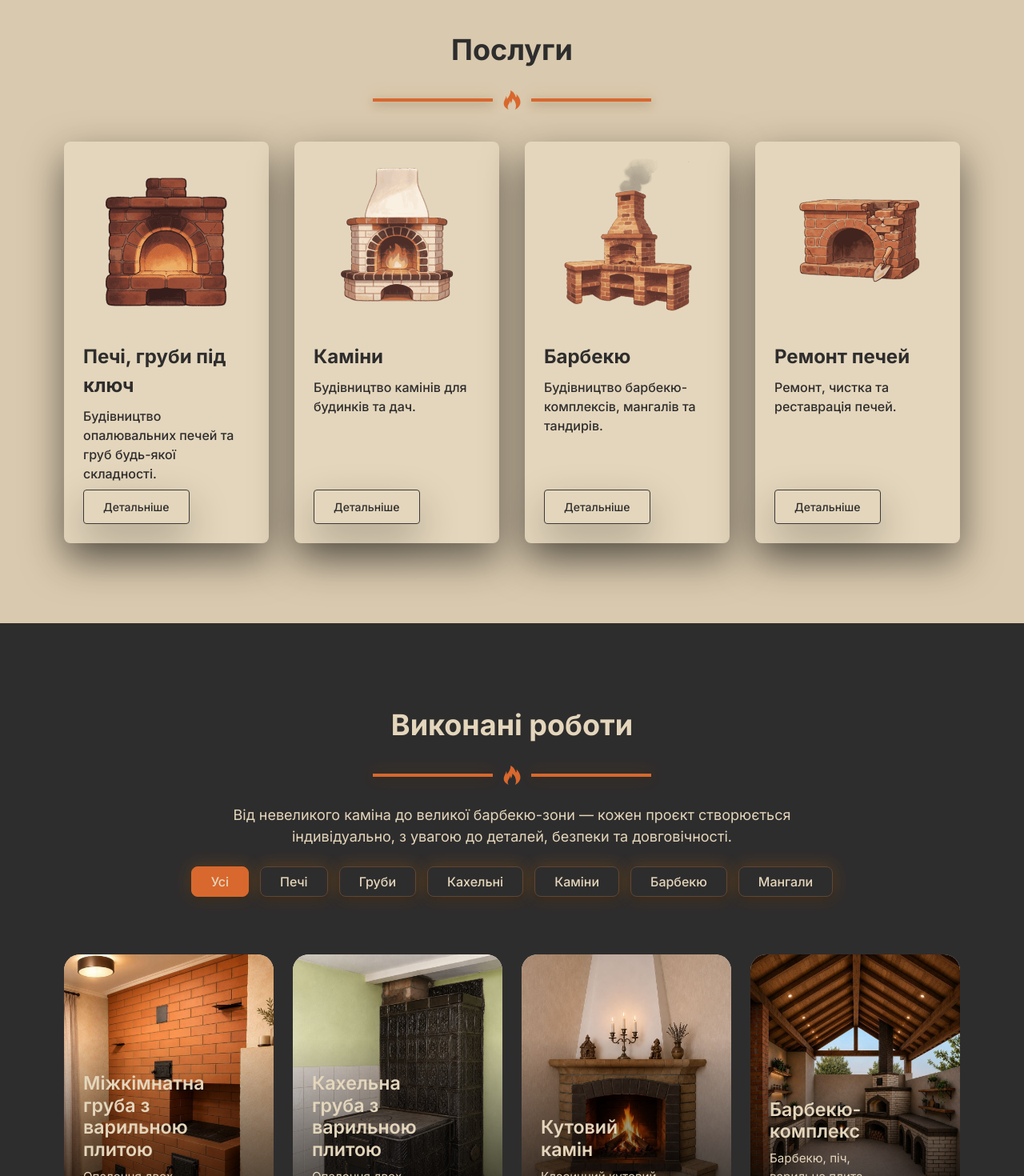
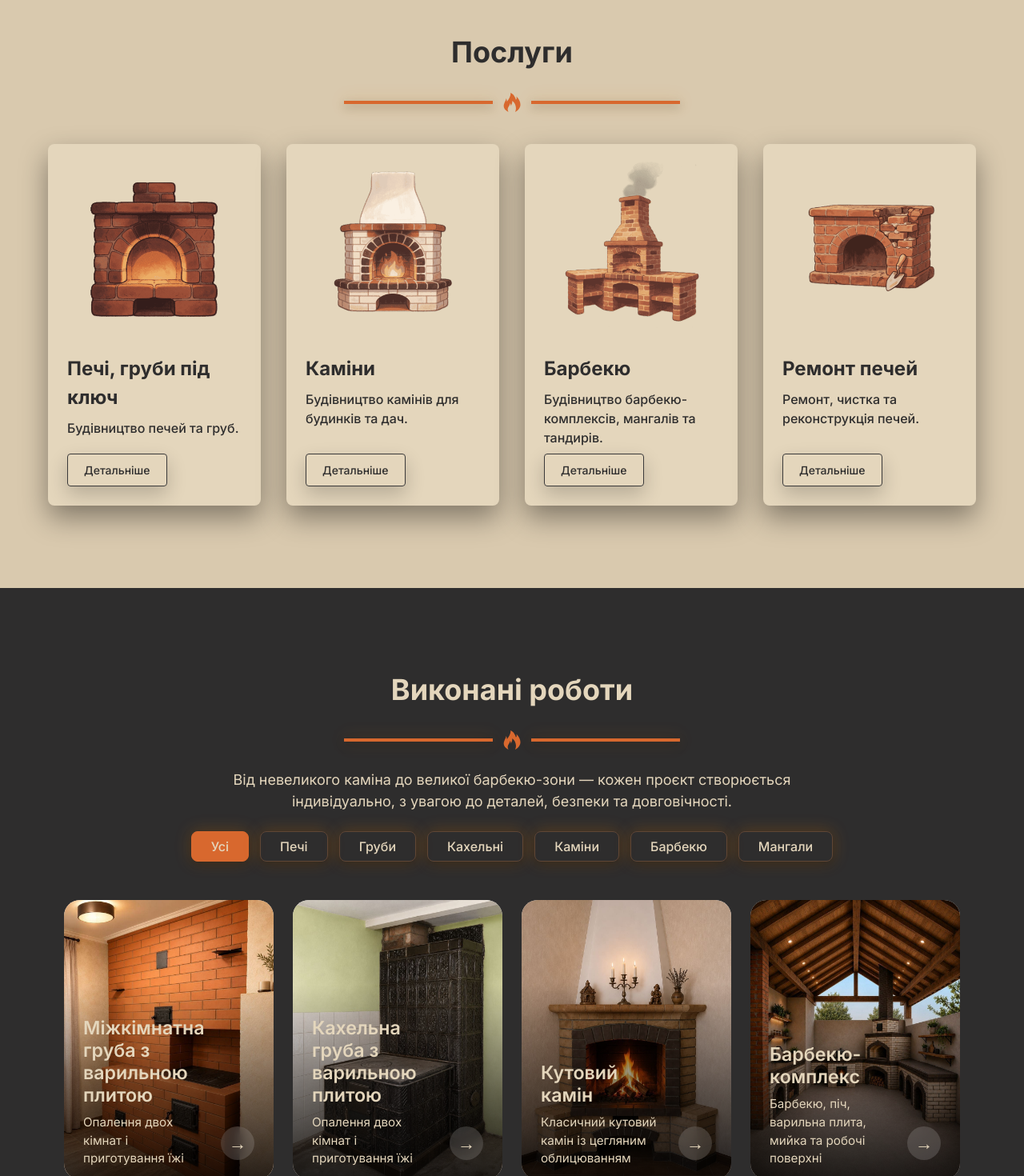
Before and after one commit to lkarm67/warmtouch, a Next.js app: page / in a window 1280 px wide. Shown: the part 2060-3530 px from the top of the page at 80% size. Built offline with nearby package versions, Linux system fonts and the light colour scheme.

Commit message:
fix: adaptation of About,Header,Services,Portfolio

```diff
--- a/components/About/About.module.css
+++ b/components/About/About.module.css
@@ -71,12 +71,15 @@
     flex-direction: row;
     justify-content: center;
     align-items: center;
+
+    width: 100%;
+
     gap: 10px;
 }
 
 .divider {
     flex: 1;
-    max-width: 150px;
+    max-width: 180px;
     height: 3px;
     margin: 0;
     background-color: var(--accent-color);
--- a/components/Portfolio/Portfolio.module.css
+++ b/components/Portfolio/Portfolio.module.css
@@ -1,4 +1,286 @@
 .portfolio {
+    display: flex;
+    flex-direction: column;
+    justify-content: center;
+    align-items: center;
+
+    min-height: 100vh;
+    padding: 70px 20px;
+
+    background-color: var(--bg-color);
+}
+
+.container {
+    display: flex;
+    flex-direction: column;
+    align-items: center;
+    justify-content: center;
+    gap: 24px;
+    width: 100%;
+    max-width: 1440px;
+    margin: 0 auto;
+    padding: 0;
+}
+
+
+.title {
+    font-size: 30px;
+    font-weight: 700;
+    color: var(--text-color);
+    text-align: center;
+}
+
+.dividerContainer {
+    display: flex;
+    flex-direction: row;
+    align-items: center;
+
+    width: 100%;
+    max-width: 360px;
+    gap: 10px;
+}
+
+.divider {
+    flex: 1;
+    height: 3px;
+
+    background-color: var(--accent-color);
+    border: none;
+
+    box-shadow:
+        0 4px 12px rgba(0, 0, 0, 0.25),
+        0 0 20px rgba(255, 140, 0, 0.25);
+}
+
+.icon_fire {
+    flex-shrink: 0;
+    width: 22px;
+    height: 22px;
+    fill: var(--accent-color);
+}
+
+.description {
+    width: 100%;
+    max-width: 380px;
+
+    font-size: 15px;
+    font-weight: 400;
+    line-height: 1.45;
+
+    color: var(--text-color);
+    text-align: center;
+}
+
+.filter {
+    display: flex;
+    justify-content: center;
+    flex-wrap: wrap;
+    gap: 8px;
+
+    width: 100%;
+}
+
+.button {
+    padding: 7px 14px;
+
+    border: 1px solid #5f4635;
+    border-radius: 8px;
+
+    background: transparent;
+    color: var(--text-color);
+
+    font-size: 14px;
+    font-weight: 500;
+
+    cursor: pointer;
+
+    transition:
+        transform 0.25s ease,
+        box-shadow 0.25s ease,
+        background-color 0.25s ease,
+        border-color 0.25s ease;
+
+    box-shadow:
+        0 4px 12px rgba(0, 0, 0, 0.25),
+        0 0 20px rgba(255, 140, 0, 0.25);
+}
+
+.active {
+    background: var(--accent-color);
+    border-color: var(--accent-color);
+    color: var(--text-color);
+
+    box-shadow:
+        0 4px 12px rgba(0, 0, 0, 0.25),
+        0 0 20px rgba(255, 140, 0, 0.25);
+}
+
+
+/* =========================
+   GALLERY — MOBILE
+========================= */
+
+.grid {
+    width: 100%;
+    max-width: 380px;
+
+    display: grid;
+    grid-template-columns: 1fr;
+
+    gap: 20px;
+}
+
+
+/* =========================
+   TABLET
+========================= */
+
+@media (min-width: 768px) {
+    .portfolio {
+        gap: 20px;
+        padding: 80px 40px;
+    }
+
+    .title {
+        font-size: 30px;
+    }
+
+    .dividerContainer {
+        max-width: 420px;
+    }
+
+    .divider {
+        width: 110px;
+        height: 3px;
+    }
+
+    .icon_fire {
+        width: 22px;
+        height: 22px;
+    }
+
+    .description {
+        max-width: 650px;
+        font-size: 16px;
+        line-height: 1.5;
+    }
+
+    .filter {
+        max-width: 700px;
+        gap: 10px;
+        margin-bottom: 8px;
+    }
+
+    .button {
+        padding: 7px 18px;
+        font-size: 15px;
+    }
+
+    .grid {
+        max-width: 800px;
+
+        grid-template-columns: repeat(2, minmax(0, 1fr));
+
+        gap: 28px;
+    }
+}
+
+
+/* =========================
+   DESKTOP
+========================= */
+
+@media (min-width: 1200px) {
+    .portfolio {
+        gap: 24px;
+        padding: 100px 80px;
+    }
+
+    .container {
+        max-width: 1800px;
+    }
+
+    .title {
+        font-size: 36px;
+    }
+
+    .dividerContainer {
+        gap: 12px;
+    }
+
+    .divider {
+        width: 150px;
+        height: 4px;
+    }
+
+    .icon_fire {
+        width: 24px;
+        height: 24px;
+    }
+
+    .description {
+        max-width: 800px;
+        font-size: 18px;
+    }
+
+    .filter {
+        max-width: 820px;
+        gap: 14px;
+        margin-bottom: 12px;
+    }
+
+    .button {
+        padding: 6px 24px;
+        font-size: 16px;
+    }
+
+    .grid {
+        max-width: none;
+
+        grid-template-columns: repeat(4, minmax(0, 1fr));
+
+        gap: 24px;
+    }
+}
+
+
+/* =========================
+   HOVER — DESKTOP ONLY
+========================= */
+
+@media (min-width: 1200px) {
+    .button:hover,
+    .button:focus {
+        background: var(--text-color);
+        color: var(--bg-color);
+        border-color: var(--accent-color);
+
+        transform: translateY(-3px);
+
+        box-shadow:
+            0 8px 20px rgba(0, 0, 0, 0.35);
+    }
+
+    .active:hover,
+    .active:focus {
+        background: var(--accent-hover);
+        border-color: var(--accent-hover);
+        color: var(--text-color);
+
+        transform: translateY(-3px);
+
+        box-shadow:
+            0 8px 20px rgba(0, 0, 0, 0.35);
+    }
+}
+
+
+
+
+
+
+
+/*.portfolio {
   display: flex;
   flex-direction: column;
   justify-content: center;
@@ -123,4 +405,4 @@
     .grid {
         grid-template-columns: 1fr;
     }
-}
+}*/
--- a/components/Portfolio/Portfolio.tsx
+++ b/components/Portfolio/Portfolio.tsx
@@ -137,13 +137,9 @@ export default function Portfolio() {
   }, []);
 
   return (
-    <section
-      className={`${css.portfolio} container`}
-      id="portfolio"
-    >
-      <h2 className={css.title}>
-        Виконані роботи
-      </h2>
+  <section className={css.portfolio} id="portfolio">
+    <div className={css.container}>
+      <h2 className={css.title}>Виконані роботи</h2>
 
       <div className={css.dividerContainer}>
         <hr className={css.divider} />
@@ -208,6 +204,7 @@ export default function Portfolio() {
           }
         }}
       />
-    </section>
+    </div>
+  </section>
   );
 }
--- a/components/Services/Services.module.css
+++ b/components/Services/Services.module.css
@@ -1,171 +1,247 @@
 .services {
     display: flex;
     flex-direction: column;
+    align-items: center;
     justify-content: center;
-  align-items: center;
+
     min-height: 100vh;
-  padding: 100px 80px;
+    padding: 70px 20px;
+
     background-color: #d9c9ae;
 }
 
-.title {
-  font-size: 36px;
-  font-weight: 700;
-  color: var(--bg-color);
-  margin-bottom: 24px;
+.container {
+    display: flex;
+    flex-direction: column;
+    align-items: center;
+    justify-content: center;
+    gap: 0;
+    max-width: 1440px;
+    margin: 0 auto;
+    padding: 0;
 }
 
-.dividerContainer{
+.title {
+    margin-bottom: 18px;
+
+    font-size: 30px;
+    font-weight: 700;
+
+    color: var(--bg-color);
+}
+
+.dividerContainer {
     display: flex;
     flex-direction: row;
-    justify-content: flex-start;
     align-items: center;
-    gap: 12px;
+
+    width: 100%;
+    max-width: 360px;
+
+    gap: 10px;
 }
 
 .divider {
-    width: 150px;
-    height: 4px;
+    flex: 1;
+
+    height: 3px;
+
     background-color: var(--accent-color);
     border: none;
+
     box-shadow:
         0 4px 12px rgba(0, 0, 0, 0.25),
         0 0 20px rgba(255, 140, 0, 0.25);
 }
 
-.icon_fire{
-    width: 24px;
-    height: 24px;
+.icon_fire {
+    flex-shrink: 0;
+
+    width: 22px;
+    height: 22px;
+
     fill: var(--accent-color);
 }
 
 .servicesList {
-  display: flex;
-  flex-direction: row;
-  gap: 32px;
-  margin-top: 40px;
-  width: 100%;
+    display: grid;
+    grid-template-columns: 1fr;
+
+    gap: 40px;
+
+    width: 75%;
+    margin-top: 32px;
 }
 
 .serviceItem {
     display: flex;
     flex-direction: column;
+
     gap: 8px;
+
+    padding: 0 24px 24px 24px;;
+
     background-color: #e4d6bc;
+
     border-radius: 8px;
-  padding: 0 24px 24px 24px;
-  flex: 1;
+
     box-shadow:
-        0 20px 50px rgba(0,0,0,.55);
+        0 15px 35px rgba(0, 0, 0, 0.4);
+}
+
+.serviceImage {
+    display: block;
+    align-self: center;
+
+    width: calc(100% + 36px);
+    height: auto;
+
+    margin-left: 50px;
+
+    border-radius: 8px;
+
+    object-fit: cover;
 }
 
 .serviceImage {
   display: block;
   width: 100%;
   height: auto;
+  margin: 0 auto;
   border-radius: 8px;
   object-fit: cover;
 }
 
 .serviceTitle {
-  font-size: 24px;
+    font-size: 22px;
     font-weight: 700;
+
     color: var(--bg-color);
 }
 
 .serviceDescription {
-  font-size: 16px;
+    font-size: 15px;
     font-weight: 500;
+    line-height: 1.5;
+
     color: var(--bg-color);
 }
 
 .detailsButton {
+    align-self: flex-start;
+
     margin-top: auto;
-  align-self: flex-start;
-  padding: 10px 24px;
+    padding: 9px 20px;
+
     border: 1px solid #3a3939;
+    border-radius: 4px;
+
+    background: transparent;
     color: var(--bg-color);
-  border-radius: 4px;
-  background: transparent;
+
     font-size: 14px;
     font-weight: 500;
+
     cursor: pointer;
-  transition: background-color 0.2s ease, color 0.2s ease;
+
+    transition:
+        background-color 0.2s ease,
+        color 0.2s ease,
+        transform 0.2s ease,
+        box-shadow 0.2s ease;
+
     box-shadow:
-        0 20px 50px rgba(0,0,0,.25);
+        0 10px 25px rgba(0, 0, 0, 0.2);
 }
 
-.detailsButton:hover,
-.detailsButton:focus-visible {
-  background-color: var(--accent-hover);
-  color: var(--text-color);
-  transform: translateY(-2px);
-  box-shadow: 0 6px 15px rgba(160, 82, 59, 0.2);
-}
+/* =========================
+   MODAL
+========================= */
 
 .modalOverlay {
     position: fixed;
     inset: 0;
-  background: rgba(0, 0, 0, 0.6);
+
     display: flex;
     align-items: center;
     justify-content: center;
-  padding: 16px;
+
+    padding: 12px;
+
+    background: rgba(0, 0, 0, 0.6);
+
     z-index: 1000;
+
     overflow: hidden;
 }
 
 .modal {
     position: relative;
+
+    width: 100%;
+    max-width: 640px;
+    max-height: 92vh;
+
+    padding: 32px 20px 24px;
+
     background: #e4d6bc;
+
     border-radius: 8px;
-  max-width: 640px;
-  width: 100%;
-  max-height: 90vh;
+
+    color: var(--bg-color);
+
     overflow-y: auto;
-  padding: 40px;
-  color: var(--bg-color);
     overscroll-behavior: contain;
 }
 
 .closeButton {
     position: absolute;
-  top: 10px;
-  right: 10px;
-  width: 36px;
-  height: 36px;
+    top: 8px;
+    right: 8px;
+
+    width: 34px;
+    height: 34px;
+
     border: none;
+    border-radius: 50%;
+
     background: transparent;
+
     font-size: 20px;
     line-height: 1;
+
     cursor: pointer;
-  border-radius: 50%;
-  transition: background-color 0.2s ease, transform 0.2s ease;
-}
 
-.closeButton:hover,
-.closeButton:focus-visible {
-  background-color: rgba(0, 0, 0, 0.06);
-  transform: rotate(90deg) ;
+    transition:
+        background-color 0.2s ease,
+        transform 0.2s ease;
 }
 
 .modalImage {
+    display: block;
+
     width: 100%;
     height: auto;
+
+    margin-bottom: 16px;
+
     border-radius: 8px;
-  margin-bottom: 16px;
+
     object-fit: cover;
 }
 
 .modalTitle {
-  font-size: 24px;
     margin-bottom: 12px;
+
+    font-size: 22px;
+    line-height: 1.3;
 }
 
 .modalSubtitle {
-  font-size: 16px;
     margin-top: 20px;
     margin-bottom: 8px;
+
+    font-size: 16px;
 }
 
 .modalText {
@@ -174,31 +250,173 @@
 
 .modalList {
     padding-left: 20px;
+
     line-height: 1.6;
+
     list-style: disc;
 }
 
 .modalMeta {
-  margin-top: 20px;
     display: flex;
     flex-direction: column;
+
     gap: 4px;
+
+    margin-top: 20px;
 }
 
 .modalCta {
-  display: inline-block;
+    display: block;
+
+    width: 100%;
+
     margin-top: 24px;
-  padding: 12px 28px;
+    padding: 12px 20px;
+
     background-color: var(--accent-color);
     color: var(--text-color);
+
     text-decoration: none;
+    text-align: center;
+
     border-radius: 4px;
+
     font-weight: 500;
-  text-align: center;
+
     box-shadow:
-        0 20px 50px rgba(0,0,0,.55);
+        0 15px 35px rgba(0, 0, 0, 0.4);
 }
 
-.modalCta:hover {
-  opacity: 0.9;
+
+/* =========================
+   TABLET
+========================= */
+
+@media screen and (min-width: 768px) {
+    .services {
+        padding: 80px 40px;
     }
+
+    .title {
+        font-size: 34px;
+    }
+
+    .dividerContainer {
+        max-width: 420px;
+    }
+
+    .servicesList {
+        grid-template-columns: repeat(2, minmax(0, 1fr));
+        max-width: 100%;
+        gap: 28px;
+
+        margin-top: 40px;
+    }
+
+    .serviceTitle {
+        font-size: 23px;
+    }
+
+    .serviceDescription {
+        font-size: 16px;
+    }
+
+    .modal {
+        padding: 40px 32px 30px;
+    }
+
+    .modalTitle {
+        font-size: 24px;
+    }
+}
+
+
+/* =========================
+   DESKTOP
+========================= */
+
+@media screen and (min-width: 1200px) {
+    .services {
+        padding: 100px 60px;
+    }
+
+    .title {
+        font-size: 36px;
+        margin-bottom: 24px;
+    }
+
+    .dividerContainer {
+        max-width: 420px;
+
+        gap: 12px;
+    }
+
+    .divider {
+        height: 4px;
+    }
+
+    .icon_fire {
+        width: 24px;
+        height: 24px;
+    }
+
+    .servicesList {
+        grid-template-columns: repeat(4, minmax(0, 1fr));
+
+        gap: 32px;
+        width: 100%;
+
+        margin-top: 40px;
+    }
+
+    .serviceTitle {
+        font-size: 24px;
+    }
+
+    .serviceDescription {
+        font-size: 16px;
+    }
+
+    .modal {
+        padding: 40px;
+    }
+}
+
+
+/* =========================
+   HOVER / FOCUS — DESKTOP
+========================= */
+
+@media (hover: hover) and (pointer: fine) {
+    .detailsButton:hover,
+    .detailsButton:focus-visible {
+        background-color: var(--accent-hover);
+        color: var(--text-color);
+
+        transform: translateY(-2px);
+
+        box-shadow:
+            0 6px 15px rgba(160, 82, 59, 0.2);
+    }
+
+    .closeButton:hover,
+    .closeButton:focus-visible {
+        background-color: rgba(0, 0, 0, 0.06);
+
+        transform: rotate(90deg);
+    }
+
+    .modalCta {
+        transition:
+            transform 0.25s ease,
+            box-shadow 0.25s ease,
+            background-color 0.25s ease;
+    }
+
+    .modalCta:hover,
+    .modalCta:focus-visible {
+        transform: translateY(-2px);
+        box-shadow: 0 6px 15px rgba(160, 82, 59, 0.2);
+        background-color: var(--accent-hover);
+    }
+}
--- a/components/Services/Services.tsx
+++ b/components/Services/Services.tsx
@@ -38,7 +38,8 @@ export default function Services() {
   const closeModal = () => setActiveService(null);
 
   return (
-    <section className={css.services + ' container'} id="services">
+  <section className={css.services} id="services">
+    <div className={css.container}>
       <h2 className={css.title}>Послуги</h2>
 
       <div className={css.dividerContainer}>
@@ -138,6 +139,7 @@ export default function Services() {
           </div>
         </div>
       )}
-    </section>
+    </div>
+  </section>
   );
 };
--- a/components/Services/servicesData.ts
+++ b/components/Services/servicesData.ts
@@ -18,7 +18,7 @@ export const servicesData: Service[] = [
     image: '/images/services/pich.png',
     imageModal: '/images/projects/pich_kahel.jpg',
     title: 'Печі, груби під ключ',
-    shortDescription: 'Будівництво опалювальних печей та груб будь-якої складності.',
+    shortDescription: 'Будівництво печей та груб.',
     fullDescription:
       'Будую опалювальні печі й груби з урахуванням площі, планування будинку та ваших побажань. Кладу класичні «голландки», «шведки», кахельні груби та комбіновані варіанти з духовкою чи лежанкою.',
     features: [
@@ -43,7 +43,7 @@ export const servicesData: Service[] = [
   {
     id: 'fireplaces',
     image: '/images/services/kamin.png',
-    imageModal: '/images/projects/kamin_td.jpg',
+    imageModal: '/images/portfolio/kamin/kamin_6.jpg',
     title: 'Каміни',
     shortDescription: 'Будівництво камінів для будинків та дач.',
     fullDescription:
@@ -99,7 +99,7 @@ export const servicesData: Service[] = [
     image: '/images/services/fixing.png',
     imageModal: '/images/projects/fixing_pich.jpg',
     title: 'Ремонт печей',
-    shortDescription: 'Ремонт, чистка та реставрація печей.',
+    shortDescription: 'Ремонт, чистка та реконструкція печей.',
     fullDescription:
       'Діагностую та усуваю причини поганої тяги, диму в приміщенні, тріщин у кладці. Чищу димоходи, перекладаю пошкоджені ділянки.',
     features: [
```
Also changed, not shown: components/Header/Header.module.css (+4 -80 lines). Lines whose indentation alone changed are shown as unchanged.
